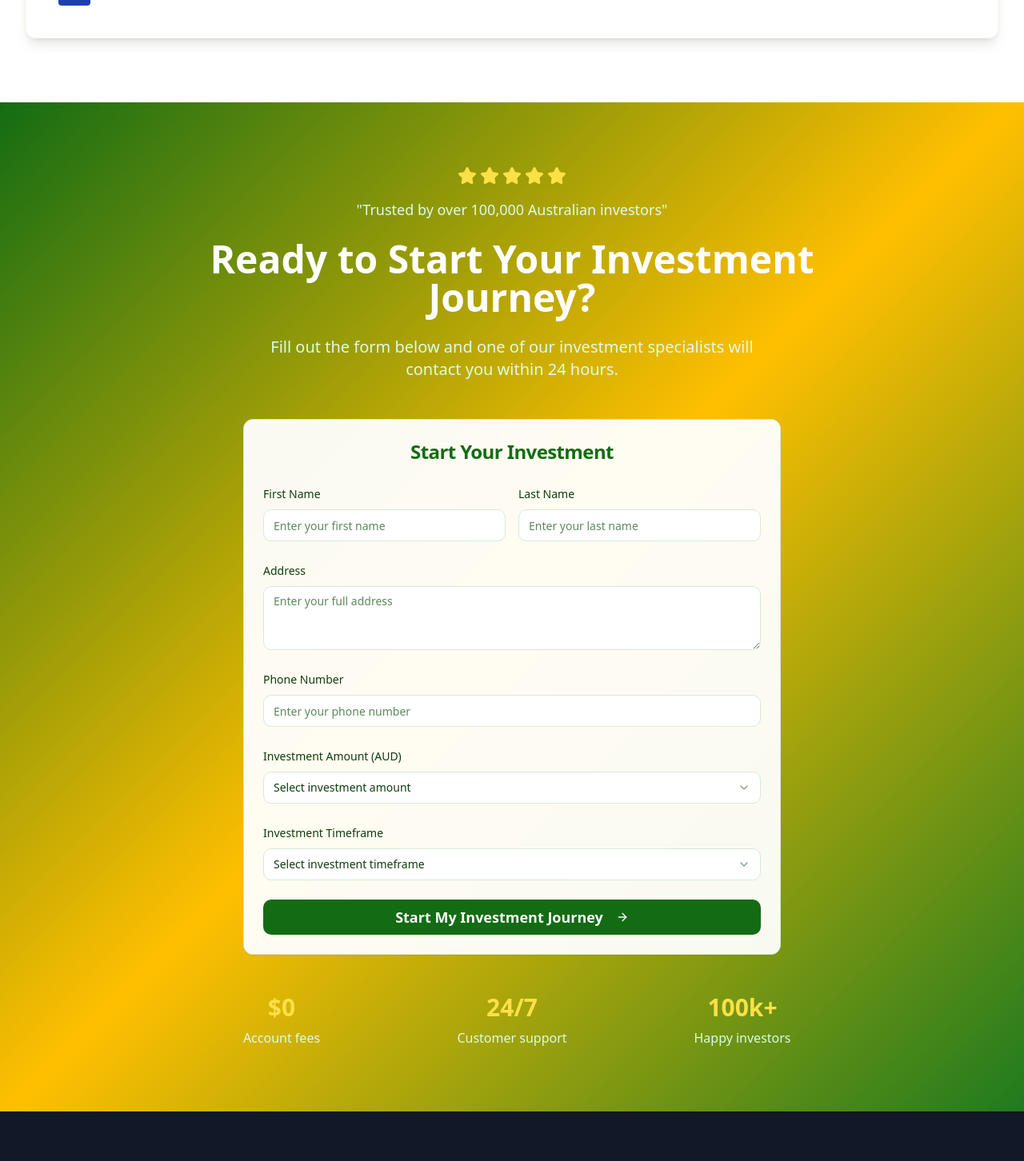
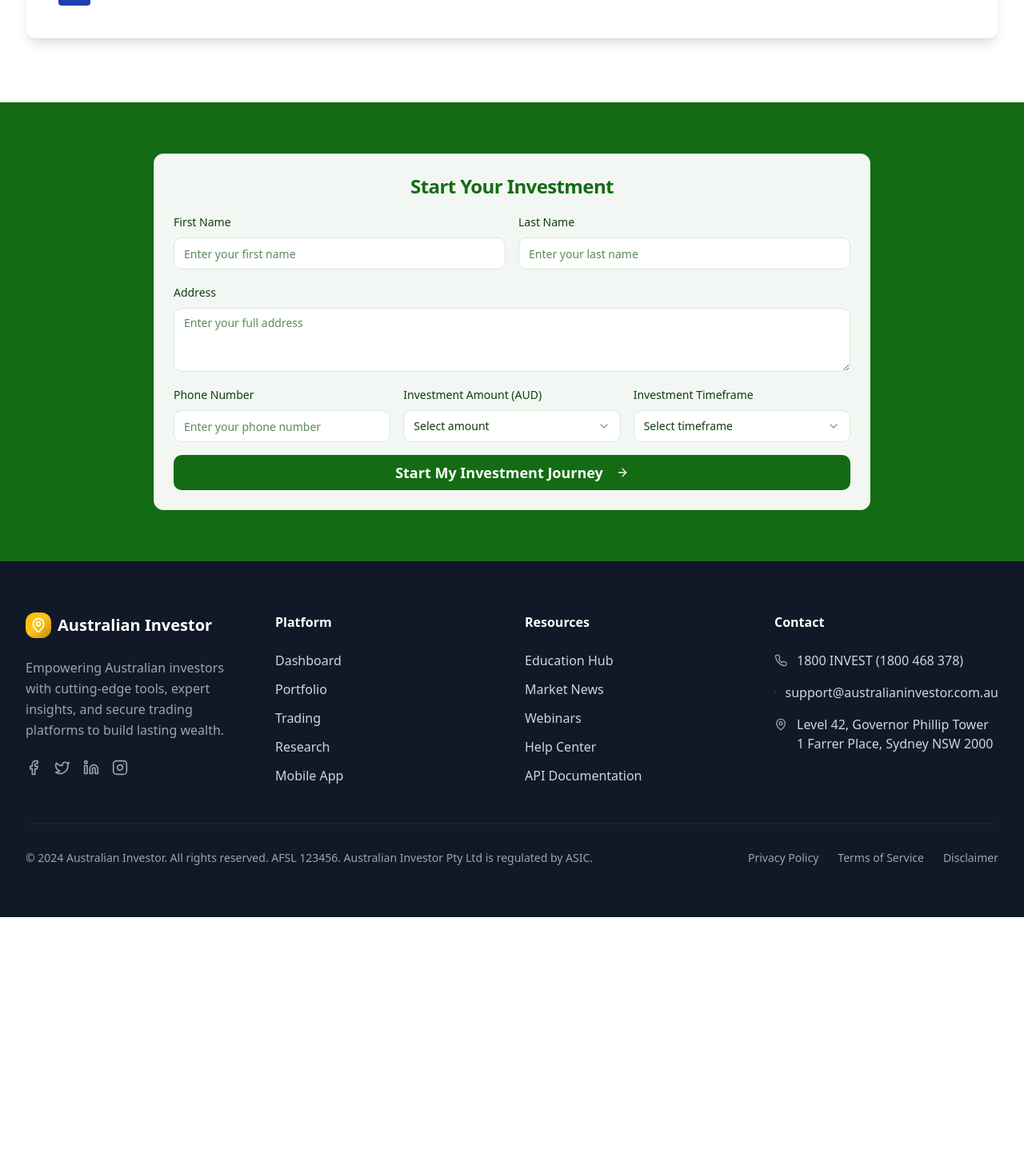
Before and after one commit to webdzignz/aussie-investor-vibe-shift, a React (Vite) app: page / in a window 1280 px wide. Shown: the part 2780-4232 px from the top of the page at 80% size. After the commit the page ends 3927 px from the top, so only its background shows below. Built offline with nearby package versions, Linux system fonts and the light colour scheme.

Commit message:
Refactor: Style the form section
Removed extra text, widened and shortened the form, and set the background to solid green.

```diff
--- a/src/components/CallToAction.tsx
+++ b/src/components/CallToAction.tsx
@@ -5,7 +5,7 @@ import { Label } from "@/components/ui/label";
 import { Card, CardContent, CardHeader, CardTitle } from "@/components/ui/card";
 import { Select, SelectContent, SelectItem, SelectTrigger, SelectValue } from "@/components/ui/select";
 import { Textarea } from "@/components/ui/textarea";
-import { ArrowRight, Star } from "lucide-react";
+import { ArrowRight } from "lucide-react";
 
 const CallToAction = () => {
   const handleSubmit = (e: React.FormEvent) => {
@@ -15,32 +15,14 @@ const CallToAction = () => {
   };
 
   return (
-    <section className="py-20 aussie-gold-gradient">
-      <div className="max-w-4xl mx-auto px-4 sm:px-6 lg:px-8">
-        <div className="text-center mb-12">
-          <div className="flex justify-center items-center space-x-1 mb-4">
-            {[...Array(5)].map((_, i) => (
-              <Star key={i} className="w-6 h-6 text-yellow-300 fill-current" />
-            ))}
-          </div>
-          <p className="text-green-100 text-lg mb-6">
-            "Trusted by over 100,000 Australian investors"
-          </p>
-
-          <h2 className="text-4xl md:text-5xl font-bold text-white mb-6">
-            Ready to Start Your Investment Journey?
-          </h2>
-          <p className="text-xl text-green-100 mb-8 max-w-2xl mx-auto">
-            Fill out the form below and one of our investment specialists will contact you within 24 hours.
-          </p>
-        </div>
-
-        <Card className="max-w-2xl mx-auto bg-white/95 backdrop-blur-sm">
-          <CardHeader>
+    <section className="py-16 bg-primary">
+      <div className="max-w-5xl mx-auto px-4 sm:px-6 lg:px-8">
+        <Card className="max-w-4xl mx-auto bg-white/95 backdrop-blur-sm">
+          <CardHeader className="pb-4">
             <CardTitle className="text-2xl text-center text-primary">Start Your Investment</CardTitle>
           </CardHeader>
-          <CardContent>
-            <form onSubmit={handleSubmit} className="space-y-6">
+          <CardContent className="pt-0">
+            <form onSubmit={handleSubmit} className="space-y-4">
               <div className="grid grid-cols-1 md:grid-cols-2 gap-4">
                 <div className="space-y-2">
                   <Label htmlFor="firstName">First Name</Label>
@@ -54,9 +36,10 @@ const CallToAction = () => {
 
               <div className="space-y-2">
                 <Label htmlFor="address">Address</Label>
-                <Textarea id="address" placeholder="Enter your full address" rows={3} required />
+                <Textarea id="address" placeholder="Enter your full address" rows={2} required />
               </div>
 
+              <div className="grid grid-cols-1 md:grid-cols-3 gap-4">
                 <div className="space-y-2">
                   <Label htmlFor="phone">Phone Number</Label>
                   <Input id="phone" type="tel" placeholder="Enter your phone number" required />
@@ -66,7 +49,7 @@ const CallToAction = () => {
                   <Label htmlFor="amount">Investment Amount (AUD)</Label>
                   <Select required>
                     <SelectTrigger>
-                    <SelectValue placeholder="Select investment amount" />
+                      <SelectValue placeholder="Select amount" />
                     </SelectTrigger>
                     <SelectContent>
                       <SelectItem value="5000-10000">$5,000 - $10,000</SelectItem>
@@ -82,7 +65,7 @@ const CallToAction = () => {
                   <Label htmlFor="timeframe">Investment Timeframe</Label>
                   <Select required>
                     <SelectTrigger>
-                    <SelectValue placeholder="Select investment timeframe" />
+                      <SelectValue placeholder="Select timeframe" />
                     </SelectTrigger>
                     <SelectContent>
                       <SelectItem value="6months">6 months</SelectItem>
@@ -93,29 +76,15 @@ const CallToAction = () => {
                     </SelectContent>
                   </Select>
                 </div>
+              </div>
 
-              <Button type="submit" size="lg" className="w-full bg-primary text-primary-foreground hover:bg-primary/90 text-lg font-semibold">
+              <Button type="submit" size="lg" className="w-full bg-primary text-primary-foreground hover:bg-primary/90 text-lg font-semibold mt-6">
                 Start My Investment Journey
                 <ArrowRight className="w-5 h-5 ml-2" />
               </Button>
             </form>
           </CardContent>
         </Card>
-
-        <div className="grid grid-cols-1 md:grid-cols-3 gap-8 text-center text-green-100 mt-12">
-          <div>
-            <div className="text-3xl font-bold text-yellow-300 mb-2">$0</div>
-            <div>Account fees</div>
-          </div>
-          <div>
-            <div className="text-3xl font-bold text-yellow-300 mb-2">24/7</div>
-            <div>Customer support</div>
-          </div>
-          <div>
-            <div className="text-3xl font-bold text-yellow-300 mb-2">100k+</div>
-            <div>Happy investors</div>
-          </div>
-        </div>
       </div>
     </section>
   );
```
Lines whose indentation alone changed are shown as unchanged.
